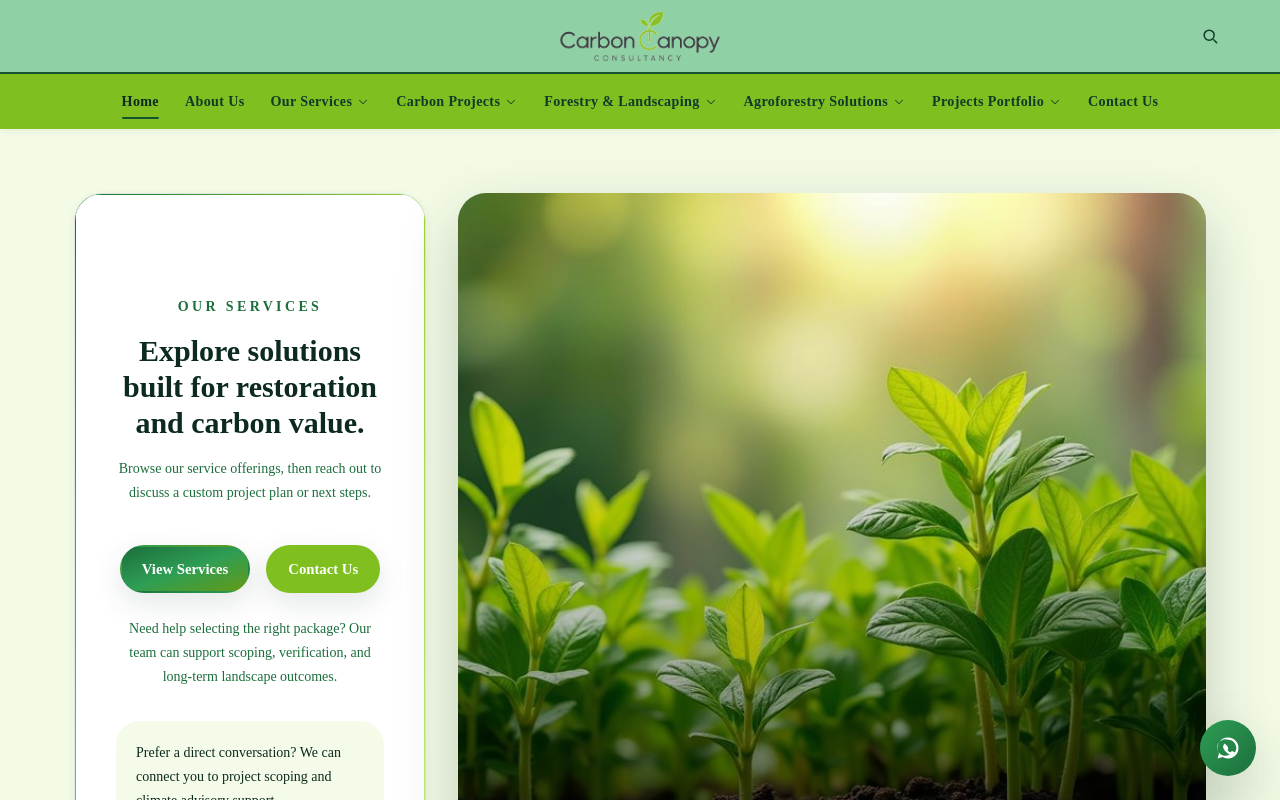
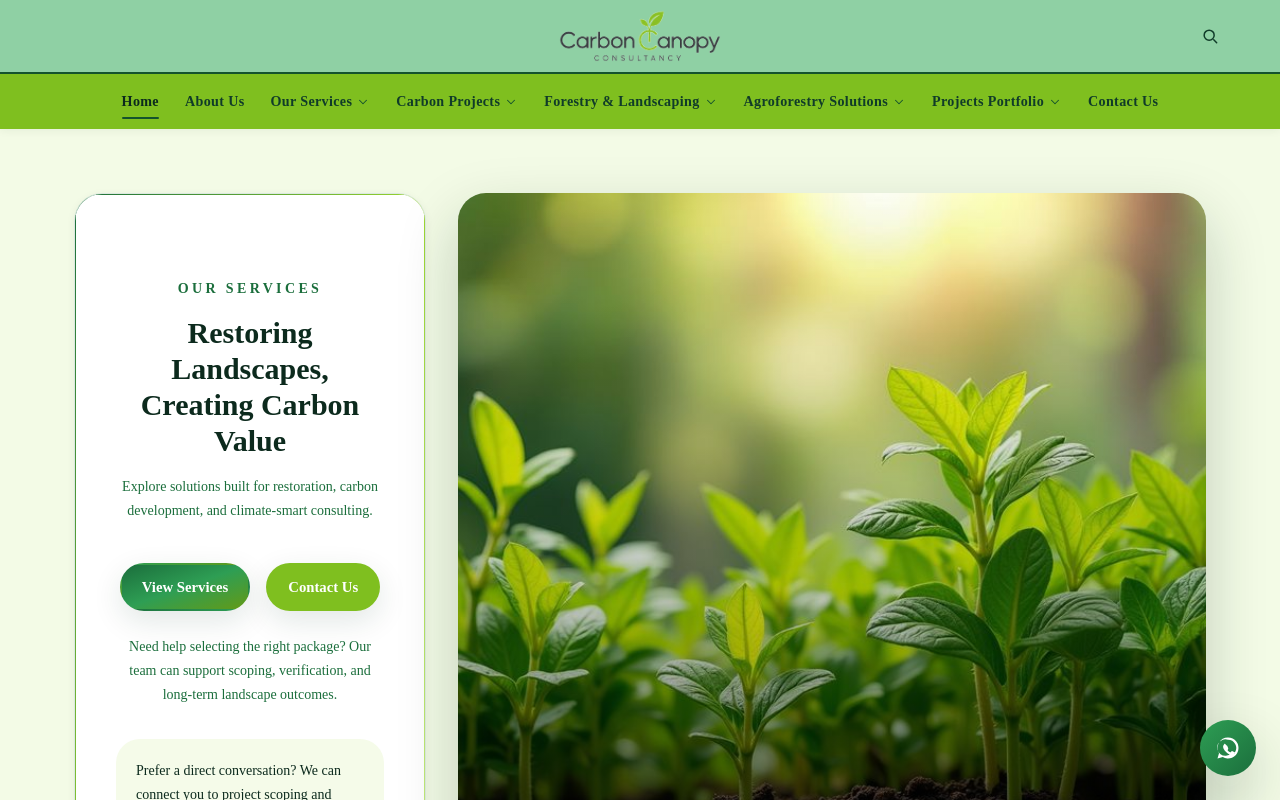
Before and after one commit to creda-cmd/carbon-canopy, a React (Vite) app in the folder client/: page / in a window 1280 px wide. Shown: the top 800 px of the page. Built offline with nearby package versions, Linux system fonts and the light colour scheme.

Commit message:
Use 'Restoring Landscapes, Creating Carbon Value' tagline in CTA section

```diff
--- a/client/src/pages/Home.jsx
+++ b/client/src/pages/Home.jsx
@@ -78,10 +78,10 @@ export default function Home() {
                   Our Services
                 </p>
                 <h2 className="mt-4 text-3xl font-semibold text-forest-900">
-                  Explore solutions built for restoration and carbon value.
+                  Restoring Landscapes, Creating Carbon Value
                 </h2>
                 <p className="mt-4 text-sm leading-6 text-forest-600">
-                  Browse our service offerings, then reach out to discuss a custom project plan or next steps.
+                  Explore solutions built for restoration, carbon development, and climate-smart consulting.
                 </p>
                 <div className="mt-10 flex flex-col gap-4 sm:flex-row sm:justify-center">
                   <Link to="/services" className="btn btn-primary w-full sm:w-auto">
```
